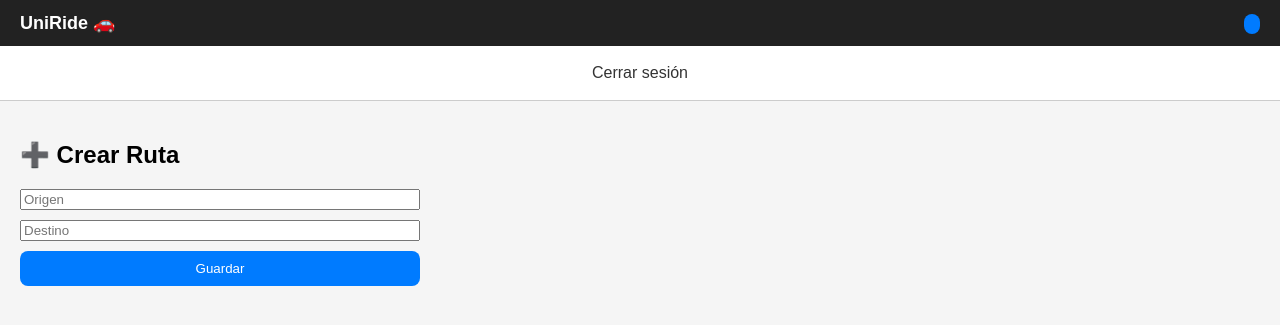
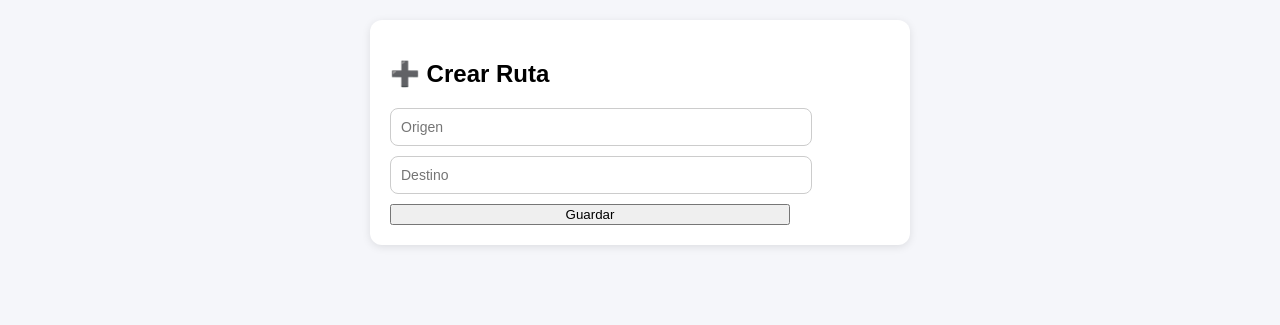
Before and after one commit to Leslie581/uniride_django, a Django app: template templates/viajes/crear_ruta.html in a window 1280 px wide. Shown: the top 325 px of the page. Run offline with Django 5.2, Linux system fonts and the light colour scheme; the template is opened without the code that fills it, so the values that code supplies are empty.

Commit message:
Modificaciones a los templates bases

```diff
--- a/templates/base.html
+++ b/templates/base.html
@@ -2,157 +2,83 @@
 <html lang="es">
 <head>
     <meta charset="UTF-8">
-    <title>UniRide</title>
+    <title>{% block title %}UniRide{% endblock %}</title>
 
     <style>
         body {
+            font-family: Arial;
+            background: #f5f6fa;
             margin: 0;
-            font-family: Arial, sans-serif;
-            background: #f5f5f5;
-        }
-
-        /* NAVBAR */
-        .navbar {
-            background: #222;
-            color: white;
-            padding: 12px 20px;
-            display: flex;
-            justify-content: space-between;
-            align-items: center;
-            flex-wrap: wrap;
-        }
-
-        .logo {
-            font-weight: bold;
-            font-size: 18px;
-        }
-
-        .user-info {
-            text-align: right;
-        }
-
-        .badge {
-            background: #007bff;
-            padding: 3px 8px;
-            border-radius: 8px;
-            font-size: 12px;
-            margin-left: 5px;
-        }
-
-        .verified {
-            color: #00ff88;
-            font-weight: bold;
-            margin-left: 5px;
-        }
-
-        /* MENÚ */
-        .menu {
-            display: flex;
-            justify-content: space-around;
-            background: #fff;
-            padding: 10px;
-            border-bottom: 1px solid #ccc;
-            flex-wrap: wrap;
-        }
-
-        .menu a {
-            text-decoration: none;
-            color: #333;
-            padding: 8px;
-        }
-
-        .menu a:hover {
-            color: #007bff;
-        }
-
-        /* CONTENIDO */
-        .container {
             padding: 20px;
         }
 
-        /* RESPONSIVE */
+        .container {
+            max-width: 500px;
+            margin: auto;
+            background: white;
+            padding: 20px;
+            border-radius: 12px;
+            box-shadow: 0 2px 8px rgba(0,0,0,0.1);
+        }
+
+        h1 {
+            text-align: center;
+            color: #2c3e50;
+        }
+
+        .form-group {
+            margin-bottom: 15px;
+        }
+
+        label {
+            display: block;
+            margin-bottom: 5px;
+            font-weight: bold;
+            color: #34495e;
+        }
+
+        input, select {
+            width: 100%;
+            padding: 10px;
+            border-radius: 8px;
+            border: 1px solid #ccc;
+            font-size: 14px;
+        }
+
+        input:focus, select:focus {
+            outline: none;
+            border-color: #27ae60;
+        }
+
+        .btn {
+            width: 100%;
+            padding: 12px;
+            background: #27ae60;
+            color: white;
+            border: none;
+            border-radius: 8px;
+            cursor: pointer;
+            font-size: 16px;
+        }
+
+        .btn:hover {
+            background: #219150;
+        }
+
+        .error {
+            color: red;
+            font-size: 13px;
+        }
+
         @media (max-width: 600px) {
-            .menu {
-                flex-direction: column;
-                align-items: center;
+            .container {
+                margin: 10px;
             }
         }
-
-        .card{
-            background:white;
-            padding:15px;
-            border-radius:12px;
-            box-shadow:0 2px 8px rgba(0,0,0,0.08);
-        }
-
-        button{
-            background:#007bff;
-            color:white;
-            padding:10px;
-            border:none;
-            border-radius:8px;
-            cursor:pointer;
-        }
-
-        button:hover{
-            background:#0056b3;
-        }
-
-        a{
-            color:#007bff;
-        }
-
     </style>
 </head>
-
 <body>
 
-<!-- 🔷 NAVBAR GLOBAL -->
-<div class="navbar">
-    <div class="logo">UniRide 🚗</div>
-
-    <div class="user-info">
-        <div>
-            {{ usuario.nombre }} {{ usuario.apellidos }}
-
-            {% if usuario.verificado_identidad or usuario.verificado_conductor %}
-                <span class="verified">✔</span>
-            {% endif %}
-        </div>
-
-        <div>
-            {{ usuario.cuenta.username }}
-            <span class="badge">{{ rol }}</span>
-        </div>
-    </div>
-</div>
-
-<!-- 🔷 MENÚ DINÁMICO SEGÚN ROL -->
-<div class="menu">
-
-    {% if rol == "Pasajero" %}
-        <a href="{% url 'inicio_pasajero' %}">Inicio</a>
-        <a href="#">Perfil</a>
-        <a href="#">Buscar viaje</a>
-        <a href="#">Mis solicitudes</a>
-        <a href="#">Mis viajes</a>
-        <a href="#">Notificaciones</a>
-    {% endif %}
-
-    {% if rol == "Conductor" %}
-        <a href="{% url 'inicio_conductor' %}">Inicio</a>
-        <a href="#">Perfil</a>
-        <a href="#">Vehículos</a>
-        <a href="#">Rutas</a>
-        <a href="#">Publicar viaje</a>
-        <a href="#">Mis viajes</a>
-        <a href="#">Pagos</a>
-    {% endif %}
-
-    <a href="{% url 'logout' %}">Cerrar sesión</a>
-</div>
-
-<!-- 🔷 CONTENIDO DINÁMICO -->
 <div class="container">
     {% block content %}
     {% endblock %}
```
Also changed, not shown: templates/base_public.html (+0 -10 lines), templates/inicio_base.html (added, +124 -0 lines).
